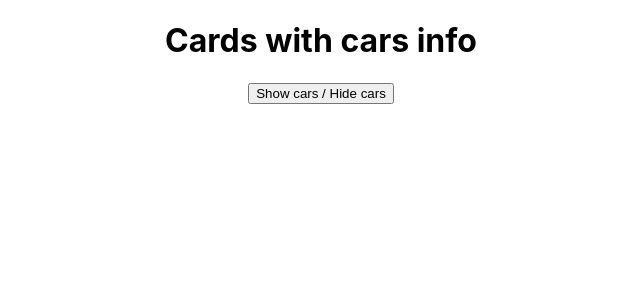
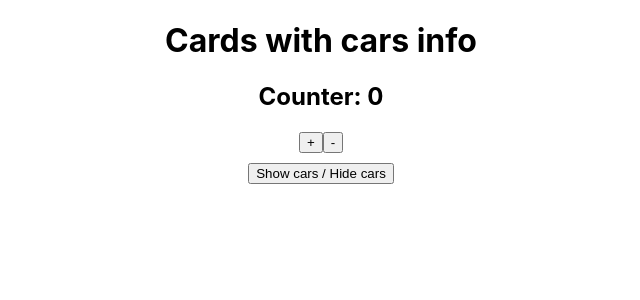
Before and after one commit to Listopad02/React-Cars, a React (Create React App) app: page / in a window 1280 px wide. Shown: the top 300 px of the page, without its empty margins (319-959 px from the left). Built offline with nearby package versions, Linux system fonts and the light colour scheme.

Commit message:
new functional added + fragmentation

```diff
--- a/src/App.js
+++ b/src/App.js
@@ -2,6 +2,7 @@ import React, { Component } from 'react';
 import './App.css';
 import Car from './Car/Car';
 import ErrorBoundary from './ErrorBoundary/ErrorBoundary';
+import Counter from './Counter/Counter'
 
 class App extends Component {
 
@@ -59,7 +60,10 @@ class App extends Component {
     return (
       <div style={divStyle}>
         <h1>{this.props.title}</h1>
-        <button onClick={this.toggleCarsHandler}>Show cars / Hide cars</button>
+        <Counter />
+        <br />
+        <button style={{marginTop: 10}}
+        onClick={this.toggleCarsHandler}>Show cars / Hide cars</button>
         <div style={{
           width: 400,
           margin: 'auto',
--- /dev/null
+++ b/src/Counter/Counter.js
@@ -0,0 +1,25 @@
+import React from 'react';
+import Auxiliary from '../hoc/Auxiliary';
+// import Auxiliary from '../hoc/Auxiliary';
+
+class Counter extends React.Component  {
+    state ={
+        counter: 0
+    }
+    addCounter = () => {
+        this.setState({
+            counter: this.state.counter + 1
+        })
+    }
+    render() {
+        return (
+            <Auxiliary>
+                <h2>Counter: {this.state.counter}</h2>
+                <button onClick={this.addCounter}>+</button>
+                <button onClick={() => this.setState({counter: this.state.counter - 1})}>-</button>
+            </Auxiliary>
+        )
+    }
+}
+
+export default Counter;
--- /dev/null
+++ b/src/hoc/Auxiliary.js
@@ -0,0 +1,3 @@
+const Auxiliary = props => props.children;
+
+export default Auxiliary;
```
